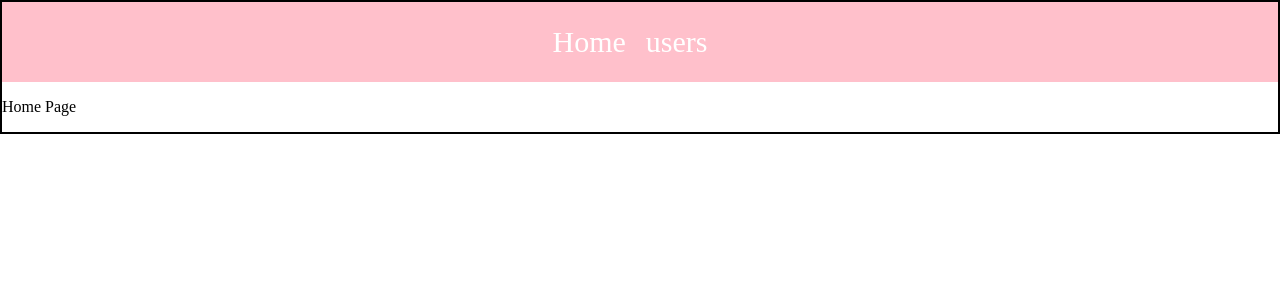
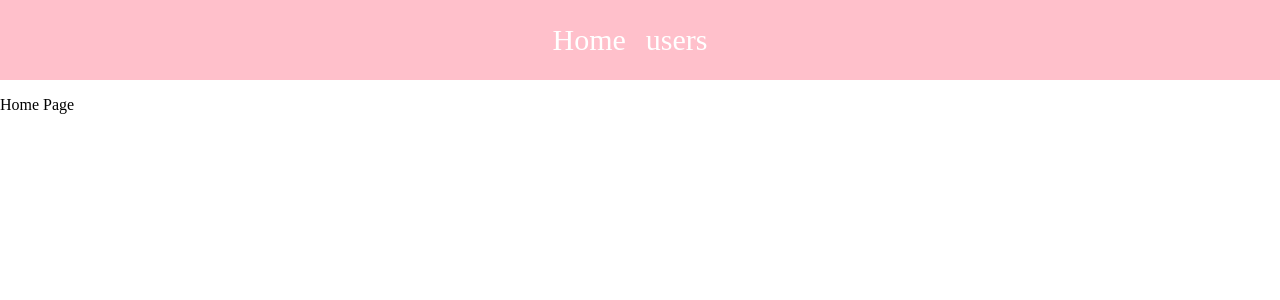
Before and after one commit to ahjam-taoufik/cv-nuxt-ex1, a Nuxt app: page / in a window 1280 px wide. Shown: the top 300 px of the page. Built offline with nearby package versions, Linux system fonts and the light colour scheme.

Commit message:
some modif

```diff
--- a/assets/styles/main.css
+++ b/assets/styles/main.css
@@ -1,5 +1,4 @@
 
   body{
     margin: 0px;
-    border: 2px solid black
   }
```
